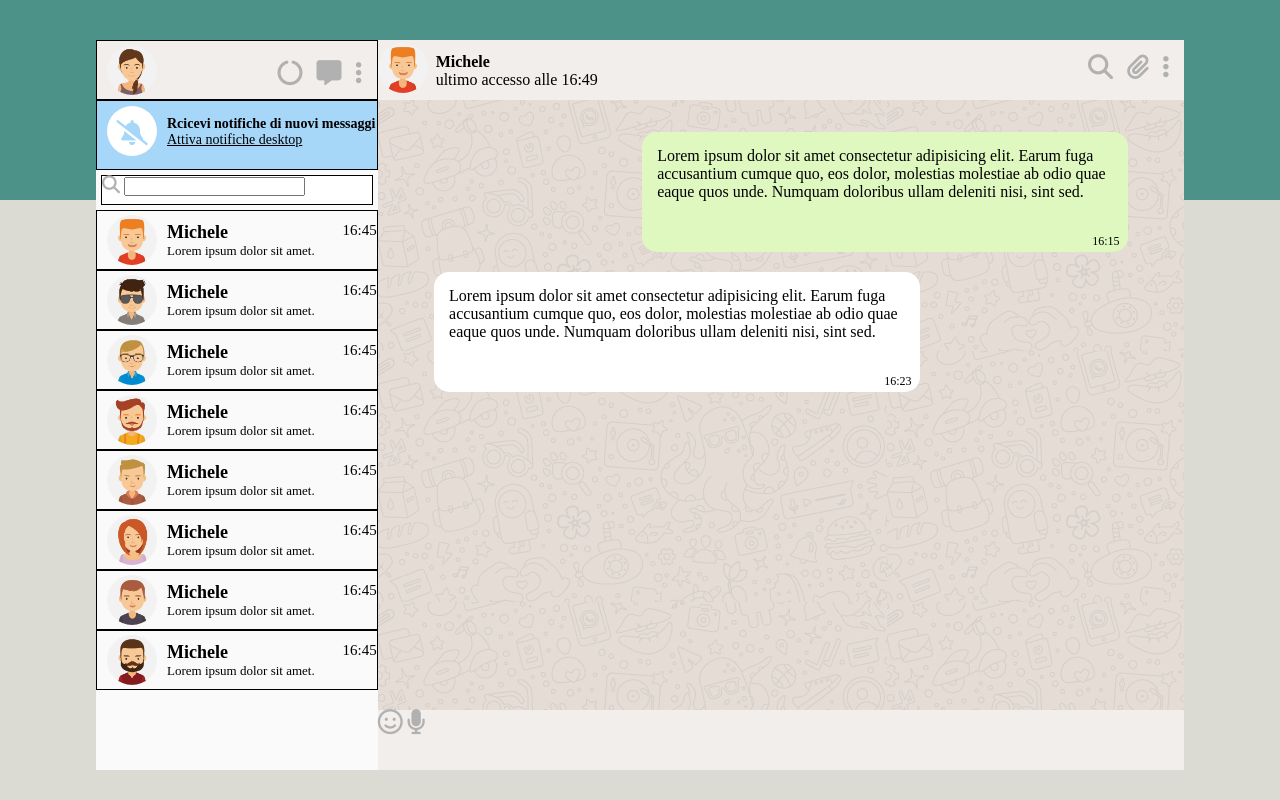
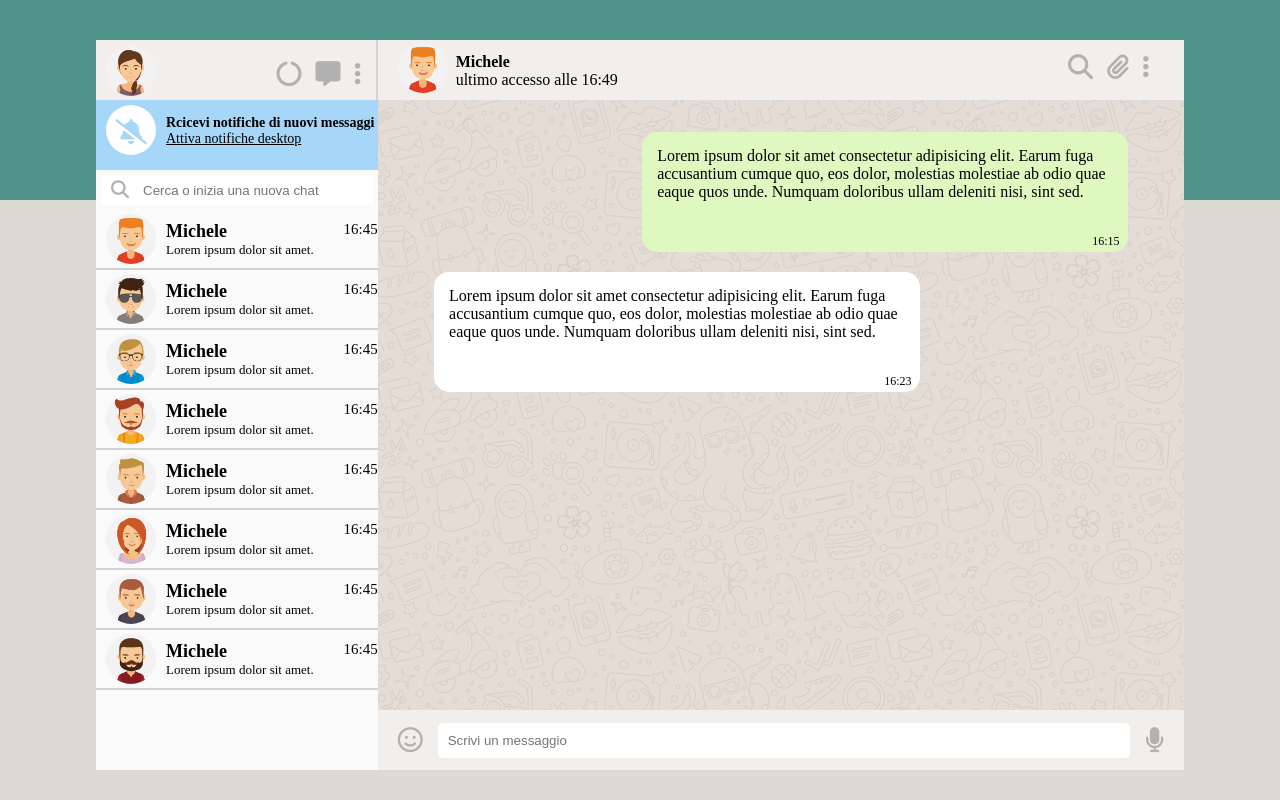
Before and after one commit to ChriCore99/html-css-boolzapp, a plain HTML site: page index.html in a window 1280 px wide. Drawn offline with Linux system fonts and the light colour scheme.

Commit message:
ADD: aggiunta barra "scrivi messaggio" + sistemata barra ricerca chat + aggiunti effetti overflow

```diff
--- a/css/style.css
+++ b/css/style.css
@@ -45,6 +45,11 @@ body {
     background-color: #F2EEEB;
     height: 60px;
     width: 100%;
+    display: flex;
+    align-items: center;
+    justify-content: space-between;
+    padding-left: 20px;
+    padding-right: 20px;
 }
 
 /* chat aperta */
@@ -52,6 +57,11 @@ body {
   background: url(../img/mine.jpg);
   height: calc(100% - 120px);
   width: 100%;
+  display: block;
+  overflow: auto;
+}
+
+.container-msg {
   display: flex;
   flex-direction: column;
   padding: 7%;
@@ -100,7 +110,6 @@ body {
 
 /* elementi sidebar */
 .contatto {
-    border: 1px solid black;
     height: 60px;
     display: flex;
     align-items: end;
@@ -108,7 +117,6 @@ body {
 }
 
 .notifiche-bloccate {
-    border: 1px solid black;
     height: 70px;
     background-color: #A6D7F9;
     display: flex;
@@ -143,14 +151,33 @@ body {
 
 /* search */
 .cerca-chat {
-  border: 1px solid black;
   height: 30px;
   margin: 5px;
   background-color: white;
+  display: flex;
+  align-items: center;
   display: none;
 }
 
+.cerca-chat a {
+  margin-right: 10px;
+  margin-left: 10px;
+}
+
+.cerca-chat input {
+  border: none;
+  padding: 4px;
+  flex-basis: 0%;
+  flex-grow: 1;
+  margin-right: 10px;
+}
+
 /* chat amici */
+ul {
+  display: block;
+  overflow: auto;
+}
+
 .text-chat {
   display: flex;
   flex-grow: 1;
@@ -179,6 +206,7 @@ body {
 .mio {
   justify-content: space-between;
   background-color: #F2EEEB;
+  border-right: 2px solid lightgrey;
 }
 
 .buttons {
@@ -191,8 +219,8 @@ body {
   font-size: 18px;
 }
 
-input:search {
-  border: none;
+.amico {
+  border-bottom: 2px solid lightgray;
 }
 
 .ultimo-accesso {
@@ -219,6 +247,22 @@ input:search {
 
 .scrivi-testo i {
   cursor: pointer;
+  display: none;
+}
+
+.scrivi-testo div {
+  flex-basis: 0%;
+  flex-grow: 1;
+  margin-left: 15px;
+  margin-right: 15px;
+}
+
+.scrivi-testo input {
+  border: none;
+  border-radius: 5px;
+  padding: 10px;
+  width: 100%;
+  outline: none;
 }
 
 
@@ -233,6 +277,10 @@ input:search {
 
 @media (min-width: 756px) {
   .nome-chat .buttons {
+    display: block;
+  }
+
+  .scrivi-testo i {
     display: block;
   }
 }
@@ -262,7 +310,7 @@ input:search {
   }
 
   .cerca-chat {
-    display: block;
+    display: flex;
   }
 
   .text-chat {
--- a/index.html
+++ b/index.html
@@ -39,7 +39,7 @@
                 <!-- cerca chat -->
                 <div class="cerca-chat">
                   <a href="#"><i class="fa-solid fa-magnifying-glass"></i></a>
-                  <input type="search">
+                  <input type="search" placeholder="Cerca o inizia una nuova chat">
                 </div>
 
                 <!-- chat amici -->
@@ -171,6 +171,7 @@
 
                 <!-- messaggi -->
                 <div class="visione-messaggi">
+                  <div class="container-msg">
                     <div class="messaggio inviato">
                       <p>
                         Lorem ipsum dolor sit amet consectetur adipisicing elit. Earum fuga accusantium cumque quo, eos dolor,
@@ -190,10 +191,14 @@
                       </div>
                     </div>
                   </div>
+                </div>
 
                 <!-- barra scrivi messaggio -->
                 <div class="scrivi-testo">
                   <i class="fa-regular fa-face-smile"></i>
+                  <div>
+                    <input type="text" placeholder="Scrivi un messaggio">
+                  </div>
                   <i class="fa-solid fa-microphone"></i>
                 </div>
             </div>
```
Lines whose indentation alone changed are shown as unchanged.
